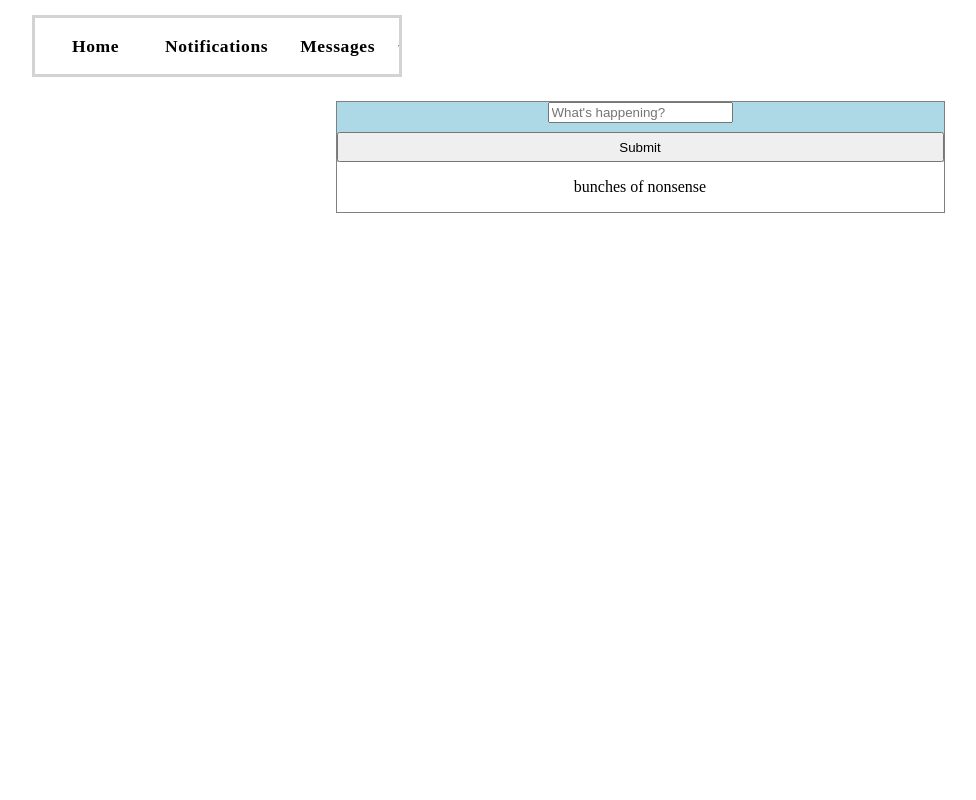
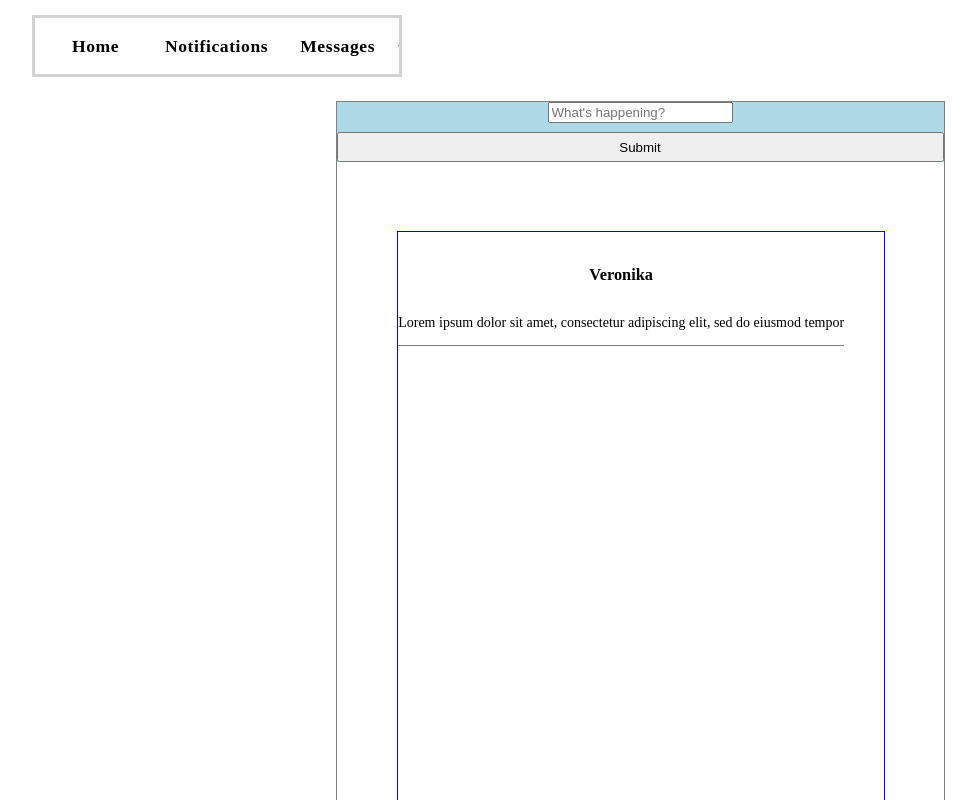
Before and after one commit to step818/mock-social-media-app, a React app: page / in a window 1280 px wide. Shown: the top 800 px of the page, without its empty margins (26-1002 px from the left). Built offline with nearby package versions, Linux system fonts and the light colour scheme.

Commit message:
tweet nested in feed component

```diff
--- a/src/components/Feed.jsx
+++ b/src/components/Feed.jsx
@@ -1,10 +1,22 @@
 import React from "react";
+import Tweet from "./Tweet";
 
 function Feed() {
+  var feedStyle = {
+    display: 'grid',
+    border: '1px solid blue',
+    width: '80%',
+    height: '800px',
+    marginLeft: '10%',
+  }
   return(
-    <p>
-      bunches of nonsense
-    </p>
+    <div style={feedStyle}>
+      <p>
+        <Tweet
+          name="Veronika"
+          tweet="Lorem ipsum dolor sit amet, consectetur adipiscing elit, sed do eiusmod tempor"/>
+      </p>
+    </div>
   );
 }
 
--- a/src/components/FeedTable.jsx
+++ b/src/components/FeedTable.jsx
@@ -8,6 +8,7 @@ function FeedTable() {
     display: 'grid',
     border: '1px solid gray',
     width: '50%',
+    height: '1000px',
     textAlign: 'center',
     marginLeft: '25%',
     marginTop: '2%',
--- /dev/null
+++ b/src/components/Tweet.jsx
@@ -0,0 +1,25 @@
+import React from "react";
+import PropTypes from "prop-types";
+
+function Tweet(props) {
+  var tweetStyle = {
+    display: 'grid',
+    fontSize: '14px',
+    float: 'left',
+    placeItems: 'center',
+    borderBottom: '1px solid gray',
+  }
+  return(
+    <div style= {tweetStyle}>
+      <h3>{props.name}</h3>
+      <p>{props.tweet}</p>
+    </div>
+  );
+}
+
+Tweet.propTypes = {
+  name: PropTypes.string.isRequired,
+  tweet: PropTypes.string.isRequired
+};
+
+export default Tweet;
```
